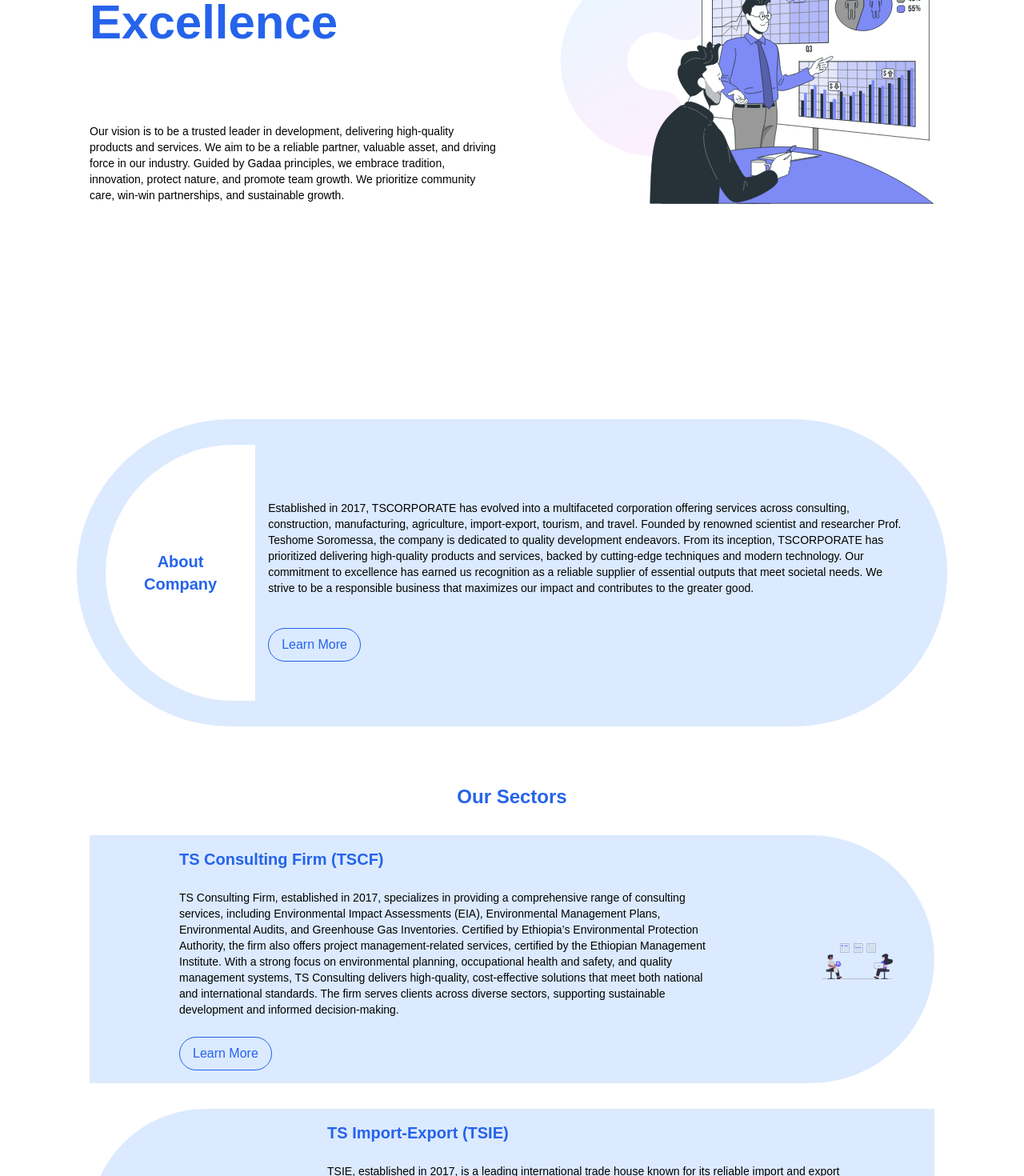
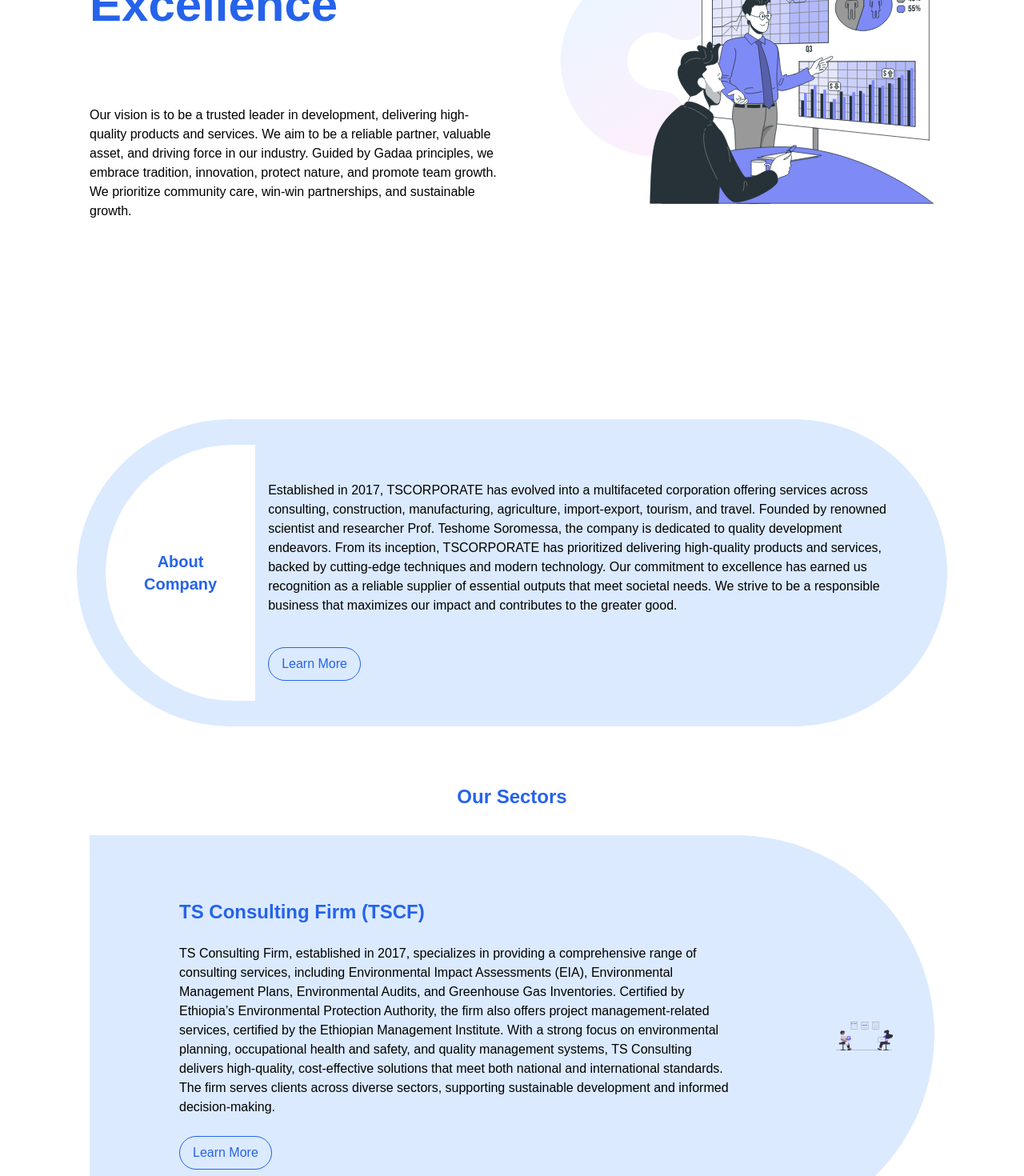
Before and after one commit to Zalbo-GJ/TS-Corporate, a Next.js app: page / in a window 1280 px wide. Shown: the part 380-1850 px from the top of the page at 80% size. Built offline with nearby package versions, Linux system fonts and the light colour scheme.

Commit message:
Fixed some layout

```diff
--- a/src/components/AboutSection.tsx
+++ b/src/components/AboutSection.tsx
@@ -8,7 +8,7 @@
           About Company
         </div>
         <div className="flex flex-col space-y-6 mt-6 p-4 sm:mt-5  sm:space-y-10">
-          <p className="text-black text-xs text-center sm:text-left md:text-sm">
+          <p className="text-black text-xs text-center sm:text-left md:text-sm lg:text-base">
             Established in 2017, TSCORPORATE has evolved into a multifaceted
             corporation offering services across consulting, construction,
             manufacturing, agriculture, import-export, tourism, and travel.
--- a/src/components/LandingPage.tsx
+++ b/src/components/LandingPage.tsx
@@ -11,7 +11,7 @@
         <h1 className="text-4xl font-bold text-center text-blue-600 md:text-6xl md:text-left">
           Innovating with Tradition, Committed to Excellence
         </h1>
-        <p className="my-8 text-sm text-center text-black md:my-24 md:text-left">
+        <p className="my-8 text-sm text-center text-black md:my-24 md:text-left lg:text-base">
           Our vision is to be a trusted leader in development, delivering
           high-quality products and services. We aim to be a reliable partner,
           valuable asset, and driving force in our industry. Guided by Gadaa
--- a/src/components/ServiceCard.tsx
+++ b/src/components/ServiceCard.tsx
@@ -19,7 +19,7 @@
     <div
       className={`flex flex-col items-center bg-blue-100 ${
         leftRadius ? "md:rounded-l-full" : "md:rounded-r-full"
-      }  rounded-md sm:flex-row md:p-4 py-12 sm:px-5 sm:items-center
+      }  rounded-md sm:flex-row md:p-4 py-12 lg:py-20 sm:px-5 sm:items-center
 
       ${leftRadius ? "sm:flex-row" : "sm:flex-row-reverse"}`}
     >
@@ -27,8 +27,10 @@
         <Image src={vector} alt="Icon" className=" p-9 sm:w-[70rem]" />
       </div>
       <div className="md:px-24 px-6 sm:px-9">
-        <h1 className="text-xl text-blue-600 font-bold sm:text-xl">{title}</h1>
-        <p className="text-black py-4 sm:py-6 text-xs md:text-sm overflow-hidden ">
+        <h1 className="text-xl text-blue-600 font-bold sm:text-xl lg:text-2xl">
+          {title}
+        </h1>
+        <p className="text-black py-4 sm:py-6 text-xs md:text-sm lg:text-base overflow-hidden ">
           {description}
         </p>
         <Link href={link}>
```
